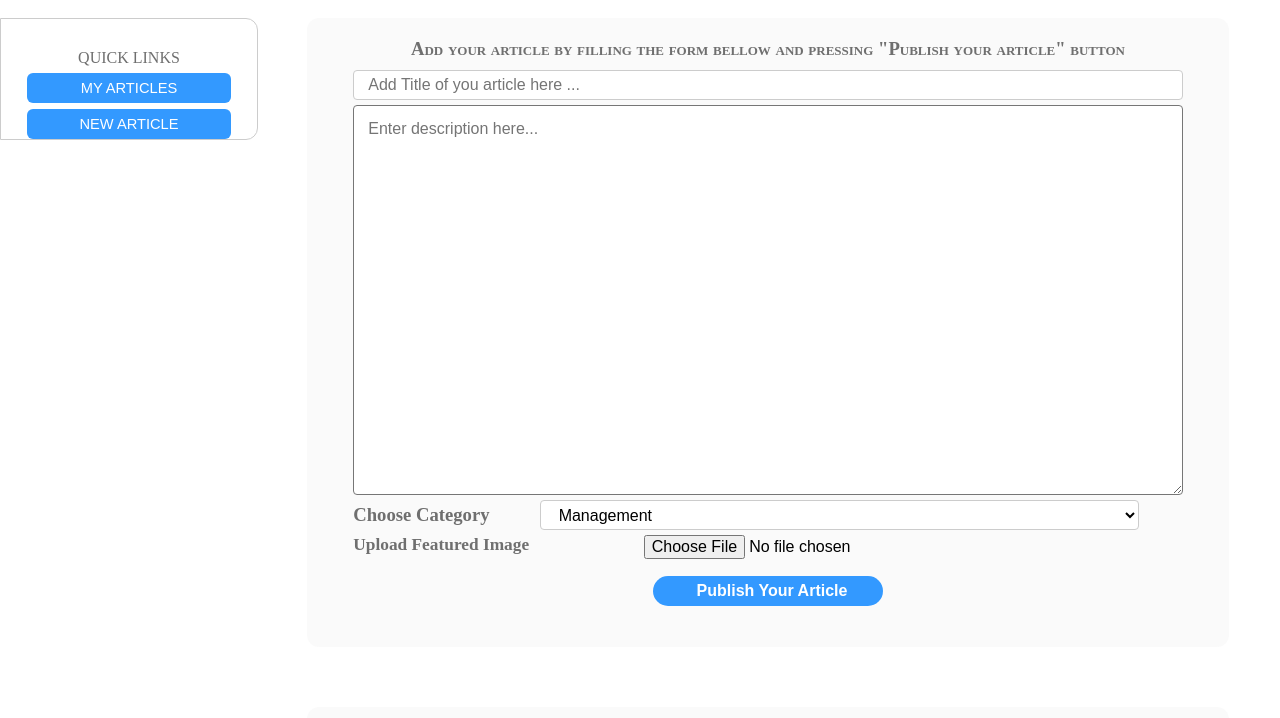
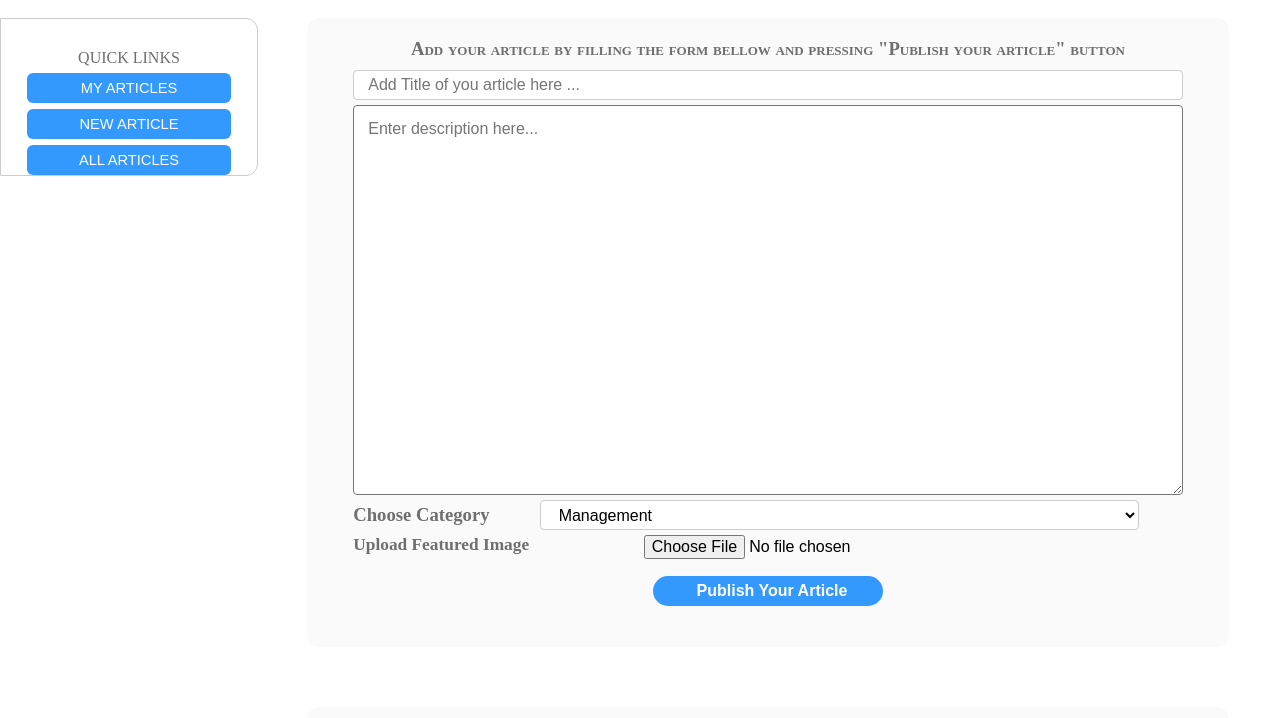
Before and after one commit to tuyisengepaul/Teamwork123, a plain HTML site: page Html/admin.html in a window 1280 px wide. Shown: the part 82-800 px from the top of the page. Drawn offline with Linux system fonts and the light colour scheme; a script that the page names is missing.

Commit message:
Feature: Admin will be able to view all articles [Finish #168629602]

```diff
--- a/Html/admin.html
+++ b/Html/admin.html
@@ -29,6 +29,7 @@
 		QUICK LINKS <br/>
  <button class="my-article-btn"> My Articles</button> <br/>
  <button class="new-article-btn"> New Article</button> <br/>
+ <button class="all-article-btn"> All Articles</button> <br/>
 	</div>
 
 </div>
```
